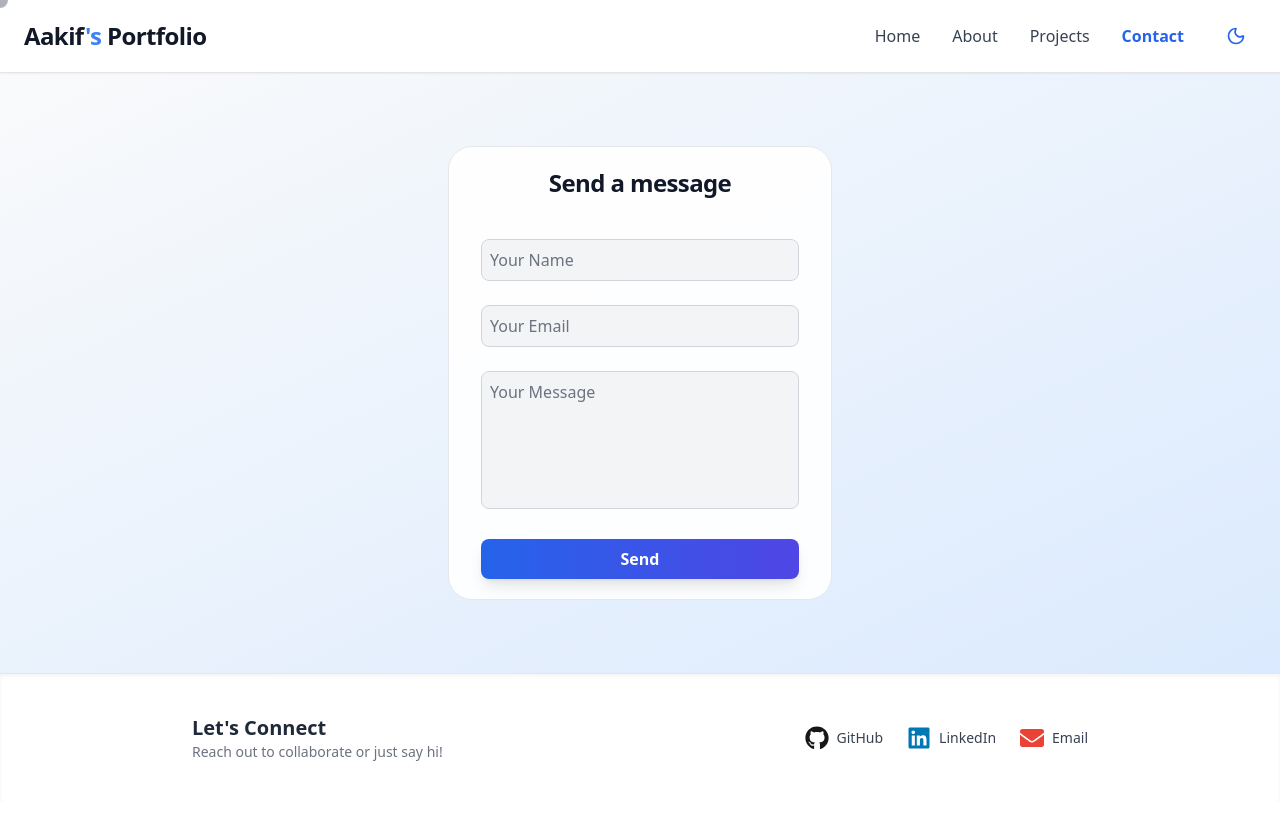
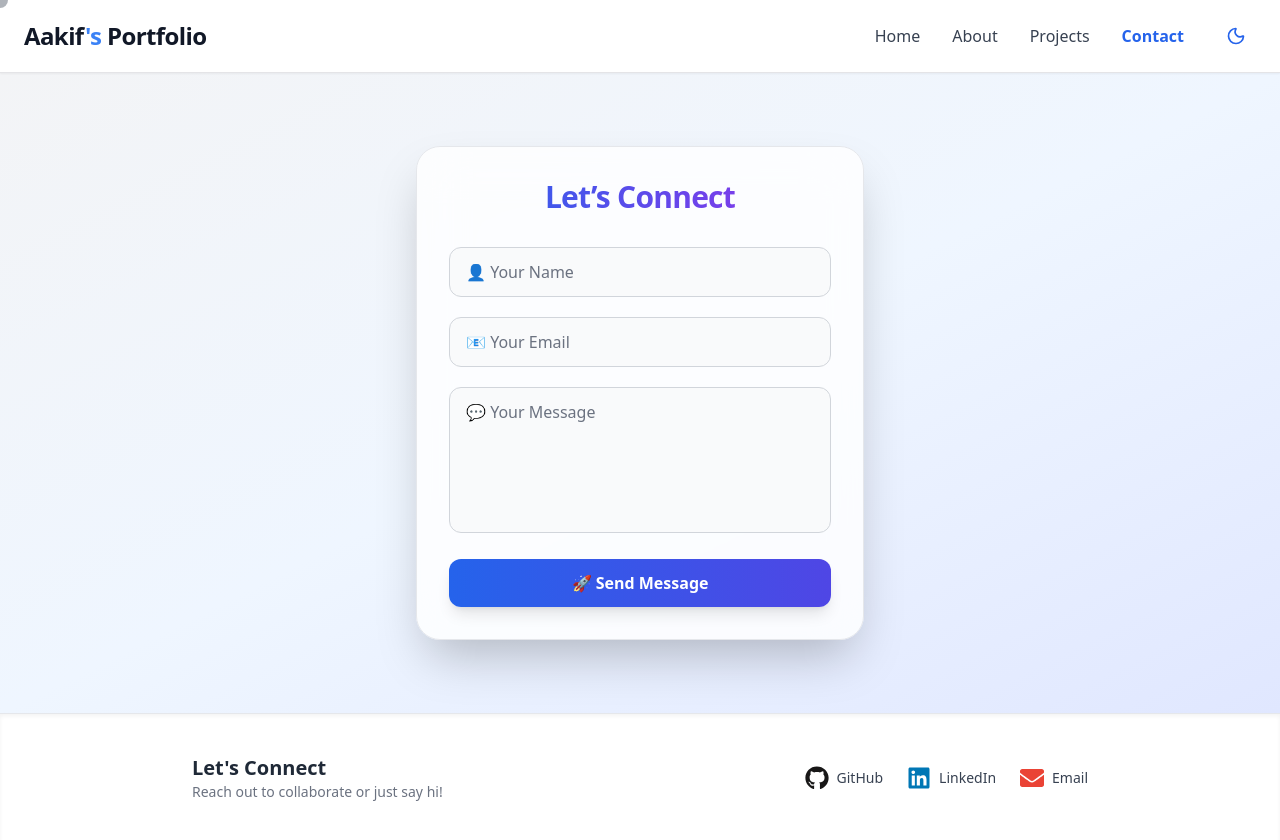
Before and after one commit to meer-aakif-33/Portfolio, a React (Vite) app: page /contact in a window 1280 px wide. Before the commit the page ends 802 px from the top, so only its background shows below. Built offline with nearby package versions, Linux system fonts and the light colour scheme.

Commit message:
some more improvements

```diff
--- a/src/index.css
+++ b/src/index.css
@@ -14,3 +14,7 @@ body {
 body {
   @apply transition-colors duration-500 ease-in-out bg-white text-gray-800 dark:bg-black dark:text-white;
 }
+
+html {
+  scroll-behavior: smooth;
+}
--- a/src/pages/Contact.jsx
+++ b/src/pages/Contact.jsx
@@ -1,7 +1,7 @@
 import { useRef, useState } from "react";
 import emailjs from "@emailjs/browser";
 import { motion } from "framer-motion";
-import { SocialLinks } from "../components/SocialLinks"
+import { SocialLinks } from "../components/SocialLinks";
 
 export default function Contact() {
   const formRef = useRef();
@@ -29,58 +29,68 @@ export default function Contact() {
 
   return (
     <>
-    <section className="h-[75vh] px-4 py-12 bg-gradient-to-br from-gray-50 to-blue-100 dark:from-black dark:to-zinc-900 flex items-center justify-center">
+      <section className="min-h-[80vh] px-4 py-16 bg-gradient-to-br from-gray-100 via-blue-50 to-indigo-100 dark:from-black dark:via-zinc-900 dark:to-zinc-950 flex items-center justify-center">
         <motion.div
-        className="w-full max-w-sm bg-white/90 dark:bg-zinc-900/70 backdrop-blur-md rounded-3xl shadow-2xl+ py-5 md:py-5 px-8
-        border border-gray-200 dark:border-zinc-800"
+          className="w-full max-w-md bg-white/80 dark:bg-zinc-900/80 backdrop-blur-xl rounded-3xl shadow-2xl border border-gray-200 dark:border-zinc-800 p-8"
           initial={{ opacity: 0, scale: 0.92 }}
           animate={{ opacity: 1, scale: 1 }}
           transition={{ duration: 0.7 }}
         >
-        <h2 className="text-2xl md:text-2xl font-bold text-center text-gray-900 dark:text-white mb-10 tracking-tight">
-          Send a message
+          {/* Heading */}
+          <h2 className="text-3xl font-extrabold text-center mb-8 bg-gradient-to-r from-blue-600 to-purple-600 bg-clip-text text-transparent tracking-tight">
+            Let’s Connect
           </h2>
-        <form ref={formRef} onSubmit={sendEmail} className="space-y-6">
+
+          {/* Form */}
+          <form ref={formRef} onSubmit={sendEmail} className="space-y-5">
             <input
               type="text"
               name="user_name"
-            placeholder="Your Name"
-            className="w-full p-2 rounded-lg border border-gray-300 dark:border-zinc-700 bg-gray-100 dark:bg-zinc-800 text-gray-800 dark:text-white placeholder-gray-500 dark:placeholder-gray-400 focus:outline-none focus:ring-2 focus:ring-blue-500 transition"
+              placeholder="👤 Your Name"
+              className="w-full px-4 py-3 rounded-xl border border-gray-300 dark:border-zinc-700 bg-gray-50 dark:bg-zinc-800 text-gray-900 dark:text-white placeholder-gray-500 dark:placeholder-gray-400 focus:outline-none focus:ring-2 focus:ring-blue-500 focus:border-transparent transition"
               required
             />
             <input
               type="email"
               name="user_email"
-            placeholder="Your Email"
-            className="w-full p-2 rounded-lg border border-gray-300 dark:border-zinc-700 bg-gray-100 dark:bg-zinc-800 text-gray-800 dark:text-white placeholder-gray-500 dark:placeholder-gray-400 focus:outline-none focus:ring-2 focus:ring-blue-500 transition"
+              placeholder="📧 Your Email"
+              className="w-full px-4 py-3 rounded-xl border border-gray-300 dark:border-zinc-700 bg-gray-50 dark:bg-zinc-800 text-gray-900 dark:text-white placeholder-gray-500 dark:placeholder-gray-400 focus:outline-none focus:ring-2 focus:ring-blue-500 focus:border-transparent transition"
               required
             />
             <textarea
               name="message"
               rows="5"
-            placeholder="Your Message"
-            className="w-full p-2 rounded-lg border border-gray-300 dark:border-zinc-700 bg-gray-100 dark:bg-zinc-800 text-gray-800 dark:text-white placeholder-gray-500 dark:placeholder-gray-400 resize-none focus:outline-none focus:ring-2 focus:ring-blue-500 transition"
+              placeholder="💬 Your Message"
+              className="w-full px-4 py-3 rounded-xl border border-gray-300 dark:border-zinc-700 bg-gray-50 dark:bg-zinc-800 text-gray-900 dark:text-white placeholder-gray-500 dark:placeholder-gray-400 resize-none focus:outline-none focus:ring-2 focus:ring-blue-500 focus:border-transparent transition"
               required
             />
+
+            {/* Submit button */}
             <motion.button
               type="submit"
               whileHover={{ scale: 1.05 }}
               whileTap={{ scale: 0.95 }}
-            className="w-full bg-gradient-to-r from-blue-600 to-indigo-600 hover:from-blue-700 hover:to-indigo-700 text-white font-semibold py-2 rounded-lg shadow-lg transition"
+              className="w-full py-3 rounded-xl font-semibold text-white bg-gradient-to-r from-blue-600 to-indigo-600 hover:from-blue-700 hover:to-indigo-700 shadow-lg hover:shadow-blue-500/40 transition"
             >
-            Send
+              🚀 Send Message
             </motion.button>
           </form>
 
+          {/* Success Message */}
           {sent && (
-          <p className="mt-6 text-center text-green-600 font-semibold">
-            Message sent successfully!
-          </p>
+            <motion.p
+              initial={{ opacity: 0, y: 10 }}
+              animate={{ opacity: 1, y: 0 }}
+              className="mt-6 text-center text-green-500 font-semibold"
+            >
+              ✅ Message sent successfully!
+            </motion.p>
           )}
         </motion.div>
       </section>
-  <SocialLinks/>
+
+      {/* Social Links */}
+      <SocialLinks />
     </>
-
   );
 }
--- a/src/pages/Home.jsx
+++ b/src/pages/Home.jsx
@@ -157,18 +157,16 @@ export default function Home() {
             />
           </p>
           <div className="flex flex-col sm:flex-row flex-wrap justify-center items-center gap-4 mt-6 w-full px-4">
-            {/* Download Resume
+
             <motion.a
-              href="/Aakif's Resume.pdf"
-              target="_blank"
-              rel="noopener noreferrer"
-              download
+              href='#skills'
               whileHover={{ scale: 1.05 }}
               whileTap={{ scale: 0.95 }}
-              className="w-53 text-center inline-block bg-gradient-to-r from-blue-500 to-purple-600 text-white font-semibold px-2 sm:px-6 py-2 sm:py-3 rounded-xl shadow-lg hover:shadow-2xl transition-all duration-300"
+              className="w-53 text-center inline-block bg-gradient-to-r from-blue-500 to-purple-600 text-white font-semibold px- sm:px-16 py-2 sm:py-3 rounded-xl shadow-lg hover:shadow-2xl transition-all duration-300"
             >
-              📄 Download Resume
-            </motion.a> */}
+              Skills
+
+            </motion.a>
 
             {/* View Projects */}
             <motion.div
@@ -202,7 +200,7 @@ export default function Home() {
       {/* About Section */}
       <About />
       {/* Skills Section */}
-      <section className="px-6 py-20 bg-gray-50 dark:bg-zinc-950">
+      <section className="px-6 py-20 bg-gray-50 dark:bg-zinc-950" id="skills">
         <motion.div
           className="max-w-6xl mx-auto text-center"
           initial={{ opacity: 0, y: 40 }}
```
Lines whose indentation alone changed are shown as unchanged.
